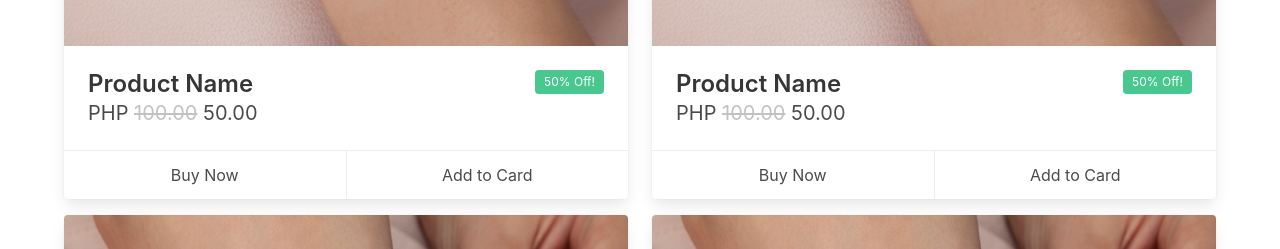
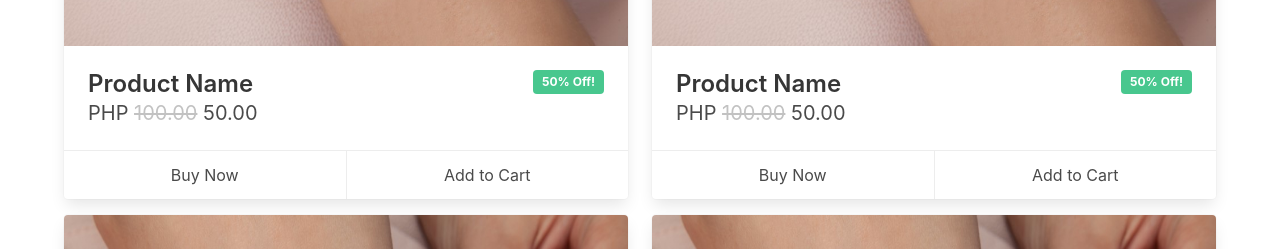
Before and after one commit to yapTim/cherrry, a Vue app: page / in a window 1280 px wide. Shown: the part 465-714 px from the top of the page. Built offline with nearby package versions, Linux system fonts and the light colour scheme.

Commit message:
Fix typo on ProductCard

```diff
--- a/src/components/ProductCard.vue
+++ b/src/components/ProductCard.vue
@@ -18,7 +18,7 @@
         </div>
         <footer class="card-footer">
             <div class="card-footer-item">Buy Now</div>
-            <div class="card-footer-item">Add to Card</div>
+            <div class="card-footer-item">Add to Cart</div>
         </footer>
     </div>
 </template>
@@ -91,5 +91,6 @@ export default {
 
 .discount-tag {
     margin-left: auto;
+    font-weight: bold;
 }
 </style>
```
